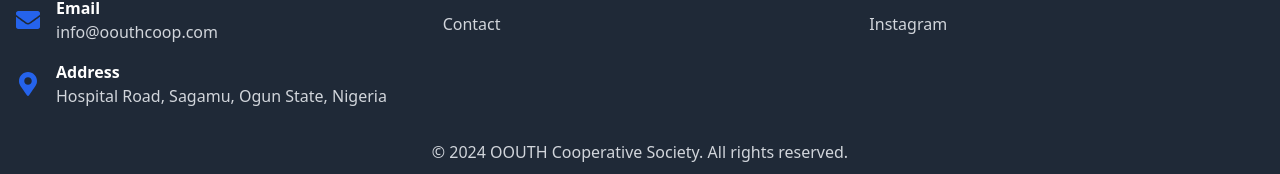
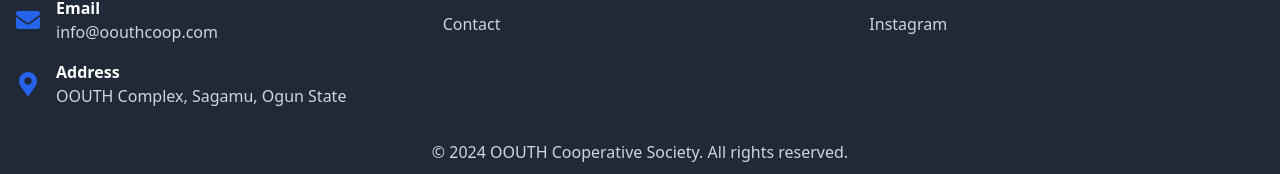
Before and after one commit to meowbanky/oouthcoop, a React (Create React App) app: page /contact in a window 1280 px wide. Shown: the part 1032-1206 px from the top of the page. Built offline with nearby package versions, Linux system fonts and the light colour scheme.

Commit message:
Updated footer (location address)

```diff
--- a/src/components/Footer.js
+++ b/src/components/Footer.js
@@ -29,7 +29,7 @@
                                 <FaMapMarkerAlt className="w-6 h-6 text-blue-600" />
                                 <div>
                                     <p className="font-semibold">Address</p>
-                                    <p className="text-gray-300">Hospital Road, Sagamu, Ogun State, Nigeria</p>
+                                    <p className="text-gray-300">OOUTH Complex, Sagamu, Ogun State</p>
                                 </div>
                             </div>
                         </div>
```
